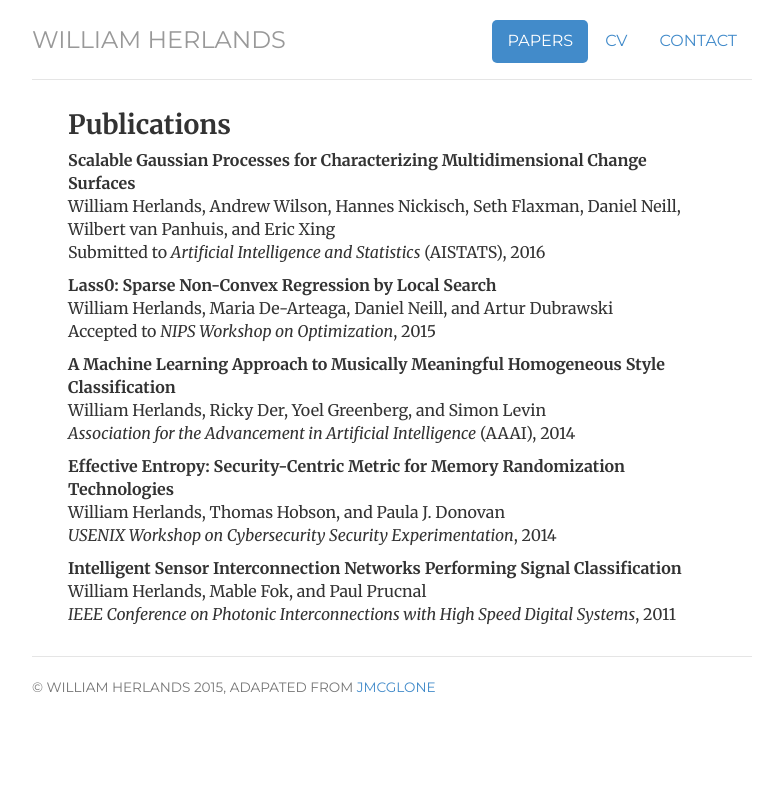
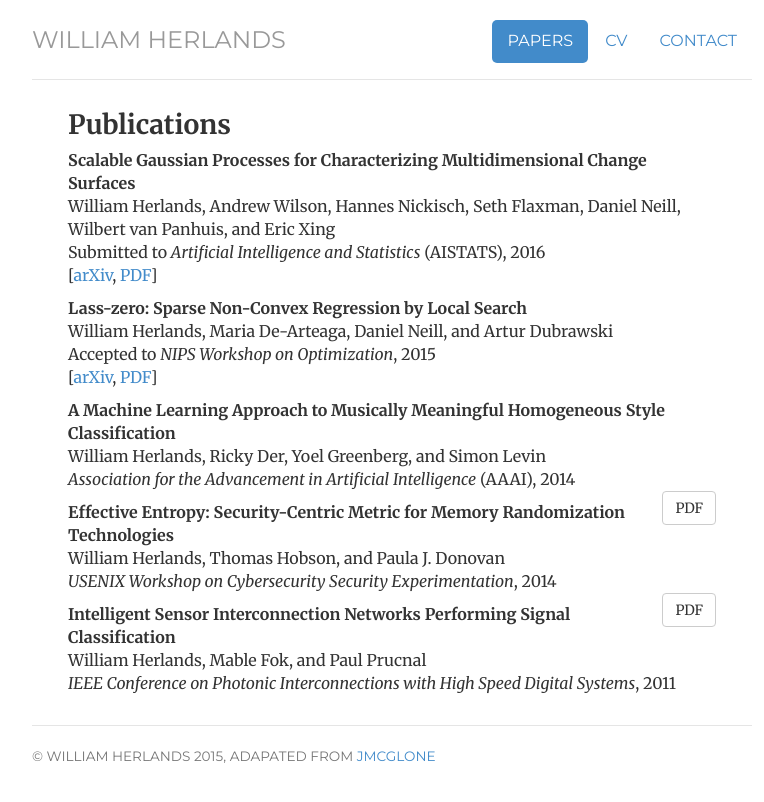
Before and after one commit to herlands/herlands.github.io, a Jekyll site: the page built from papers/index.html, in a window 1280 px wide. Shown: the top 802 px of the page, without its empty margins (248-1012 px from the left). Built offline with Jekyll 4.4.1, drawn with Linux system fonts in a browser that asks for light colours.

Commit message:
paper links

```diff
--- a/papers/index.html
+++ b/papers/index.html
@@ -15,18 +15,25 @@ description: Papers by William Herlands
 					<p><strong>Scalable Gaussian Processes for Characterizing Multidimensional Change Surfaces</strong>
                     <br>William Herlands, Andrew Wilson, Hannes Nickisch, Seth Flaxman, Daniel Neill, Wilbert van Panhuis, and Eric Xing
                     <br>Submitted to <em>Artificial Intelligence and Statistics</em> (AISTATS), 2016
+                    <br>[<a href="http://arxiv.org/abs/1511.04408">arXiv</a>,
+                         <a href="http://arxiv.org/pdf/1511.04408v1.pdf">PDF</a>]
 
-                    <p><strong>Lass0: Sparse Non-Convex Regression by Local Search</strong>
+
+                    <p><strong>Lass-zero: Sparse Non-Convex Regression by Local Search</strong>
                     <br>William Herlands, Maria De-Arteaga, Daniel Neill, and Artur Dubrawski
                     <br>Accepted to <em>NIPS Workshop on Optimization</em>, 2015
+                    <br>[<a href="http://arxiv.org/abs/1511.04402">arXiv</a>,
+                    <a href="http://arxiv.org/pdf/1511.04402v1.pdf">PDF</a>]
 
                     <p><strong>A Machine Learning Approach to Musically Meaningful Homogeneous Style Classification</strong>
                     <br>William Herlands, Ricky Der, Yoel Greenberg, and Simon Levin
                     <br><em> Association for the Advancement in Artificial Intelligence</em> (AAAI), 2014
+                    <br><a href="/files/music_classification.pdf" class="btn btn-default pull-right" title="music_classification">PDF</a>
 
                     <p><strong>Effective Entropy: Security-Centric Metric for Memory Randomization Technologies</strong>
                     <br>William Herlands, Thomas Hobson, and Paula J. Donovan
                     <br><em>USENIX Workshop on Cybersecurity Security Experimentation</em>, 2014
+                    <br><a href="/files/effective_entropy.pdf" class="btn btn-default pull-right" title="effective_entropy">PDF</a>
 
                     <p><strong>Intelligent Sensor Interconnection Networks Performing Signal Classification</strong>
                     <br>William Herlands, Mable Fok, and Paul Prucnal
```
Also changed, not shown: 4 other files.
